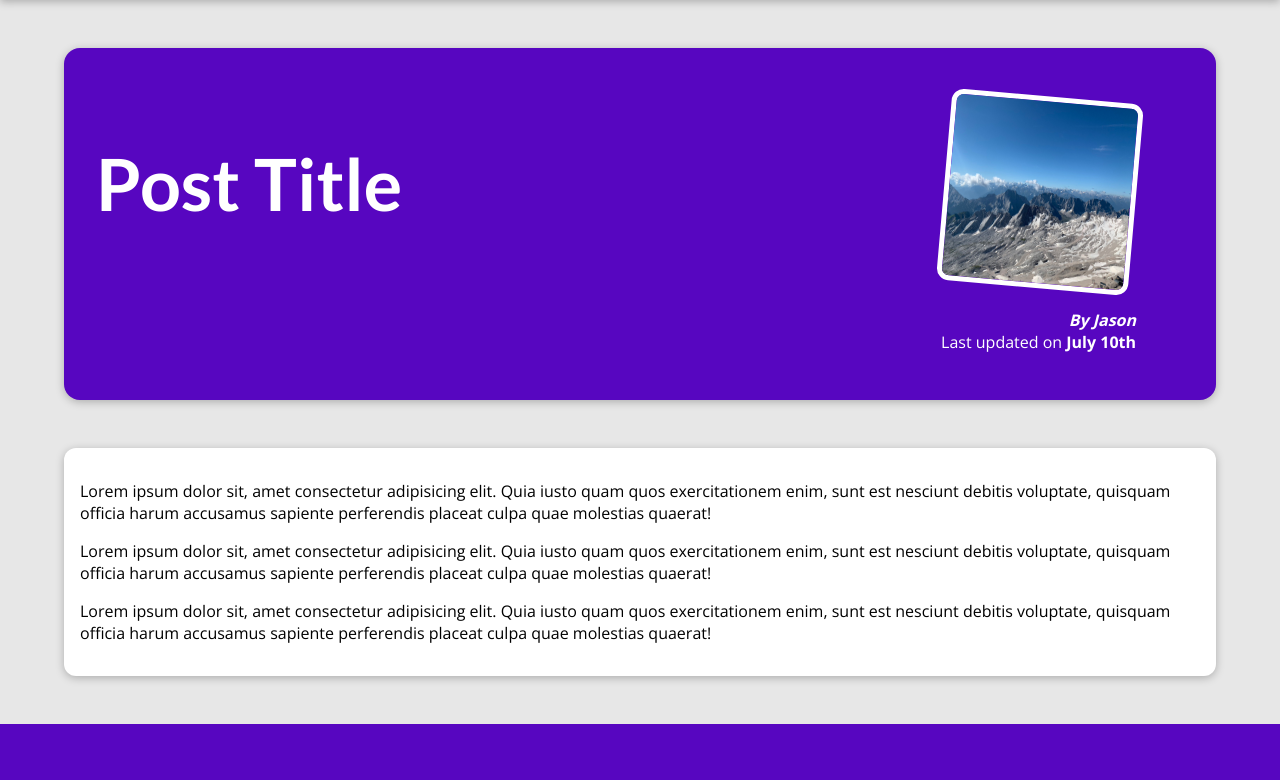
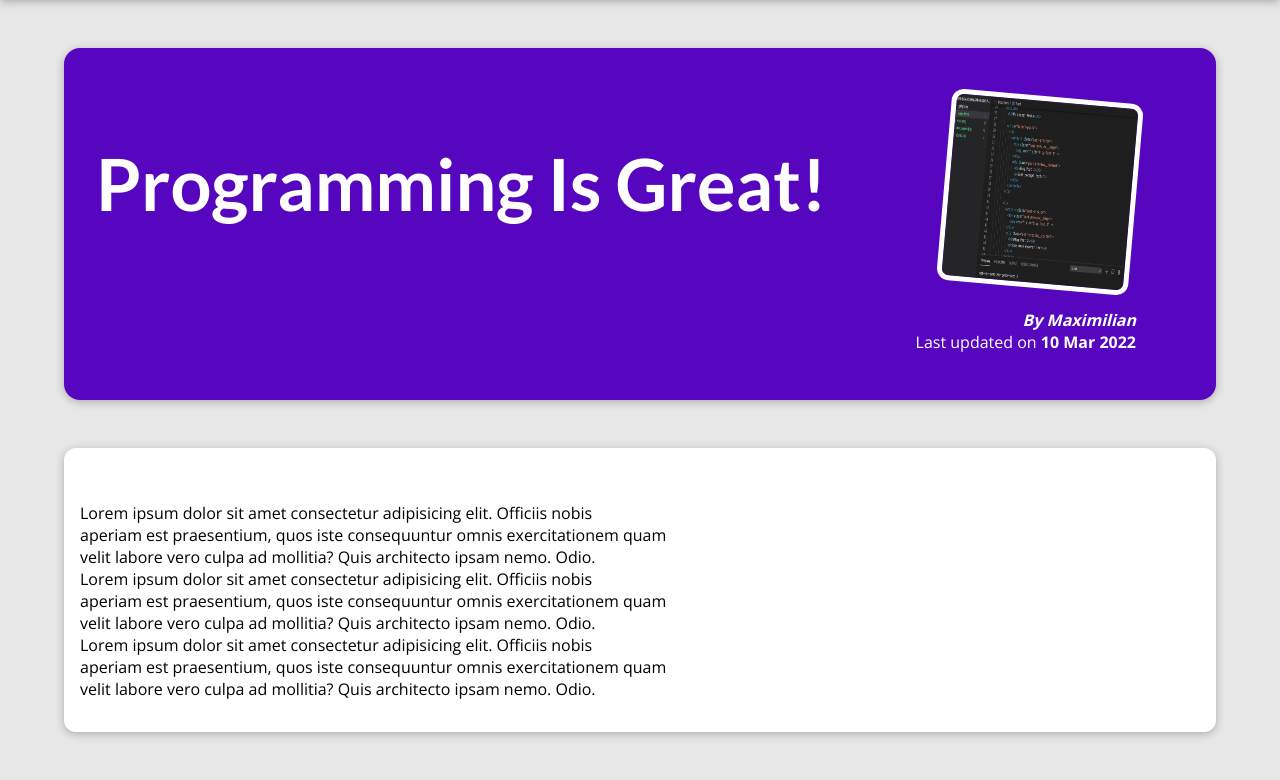
Before and after one commit to jasonluo07/django-blog, a Django app: page /posts/programming-is-fun/ in a window 1280 px wide. Shown: the part 80-860 px from the top of the page. Before the commit the page ends 804 px from the top, so only its background shows below. Run offline with Django 3.2, Linux system fonts and the light colour scheme.

Commit message:
Populate templates: post-list, post-detail

```diff
--- a/blog/templates/blog/post-detail.html
+++ b/blog/templates/blog/post-detail.html
@@ -2,7 +2,7 @@
 {% load static %}
 
 {% block title %}
-<title>This Post Title</title>
+<title>{{ post.title }}</title>
 {% endblock %}
 
 {% block css_files %}
@@ -11,17 +11,15 @@
 
 {% block content %}
 <section id="summary">
-    <h2>Post Title</h2>
+    <h2>{{ post.title }}</h2>
     <article>
-        <img src="{% static "blog/images/mountains.jpg" %}" alt="Post Title">
-        <address>By Jason</address>
-        <div>Last updated on <time>July 10th</time></div>
+        <img src="{% static "blog/images/"|add:post.image %}" alt="{{ post.title }}">
+        <address>By {{ post.author }}</address>
+        <div>Last updated on <time>{{ post.date|date:"d M Y" }}</time></div>
     </article>
 </section>
 
 <main>
-    <p>Lorem ipsum dolor sit, amet consectetur adipisicing elit. Quia iusto quam quos exercitationem enim, sunt est nesciunt debitis voluptate, quisquam officia harum accusamus sapiente perferendis placeat culpa quae molestias quaerat!</p>
-    <p>Lorem ipsum dolor sit, amet consectetur adipisicing elit. Quia iusto quam quos exercitationem enim, sunt est nesciunt debitis voluptate, quisquam officia harum accusamus sapiente perferendis placeat culpa quae molestias quaerat!</p>
-    <p>Lorem ipsum dolor sit, amet consectetur adipisicing elit. Quia iusto quam quos exercitationem enim, sunt est nesciunt debitis voluptate, quisquam officia harum accusamus sapiente perferendis placeat culpa quae molestias quaerat!</p>
+    {{ post.content|linebreaks }}
 </main>
 {% endblock %}
--- a/blog/views.py
+++ b/blog/views.py
@@ -78,8 +78,17 @@ def index(request):
 
 
 def post_list(request):
-    return render(request, "blog/post-list.html")
+    context = {
+        "posts": all_posts,
+    }
+
+    return render(request, "blog/post-list.html", context)
 
 
 def post_detail(request, slug):
-    return render(request, "blog/post-detail.html")
+    post = next(post for post in all_posts if post["slug"] == slug)
+    context = {
+        "post": post,
+    }
+
+    return render(request, "blog/post-detail.html", context)
```
Also changed, not shown: blog/templates/blog/post-list.html (+3 -6 lines).
